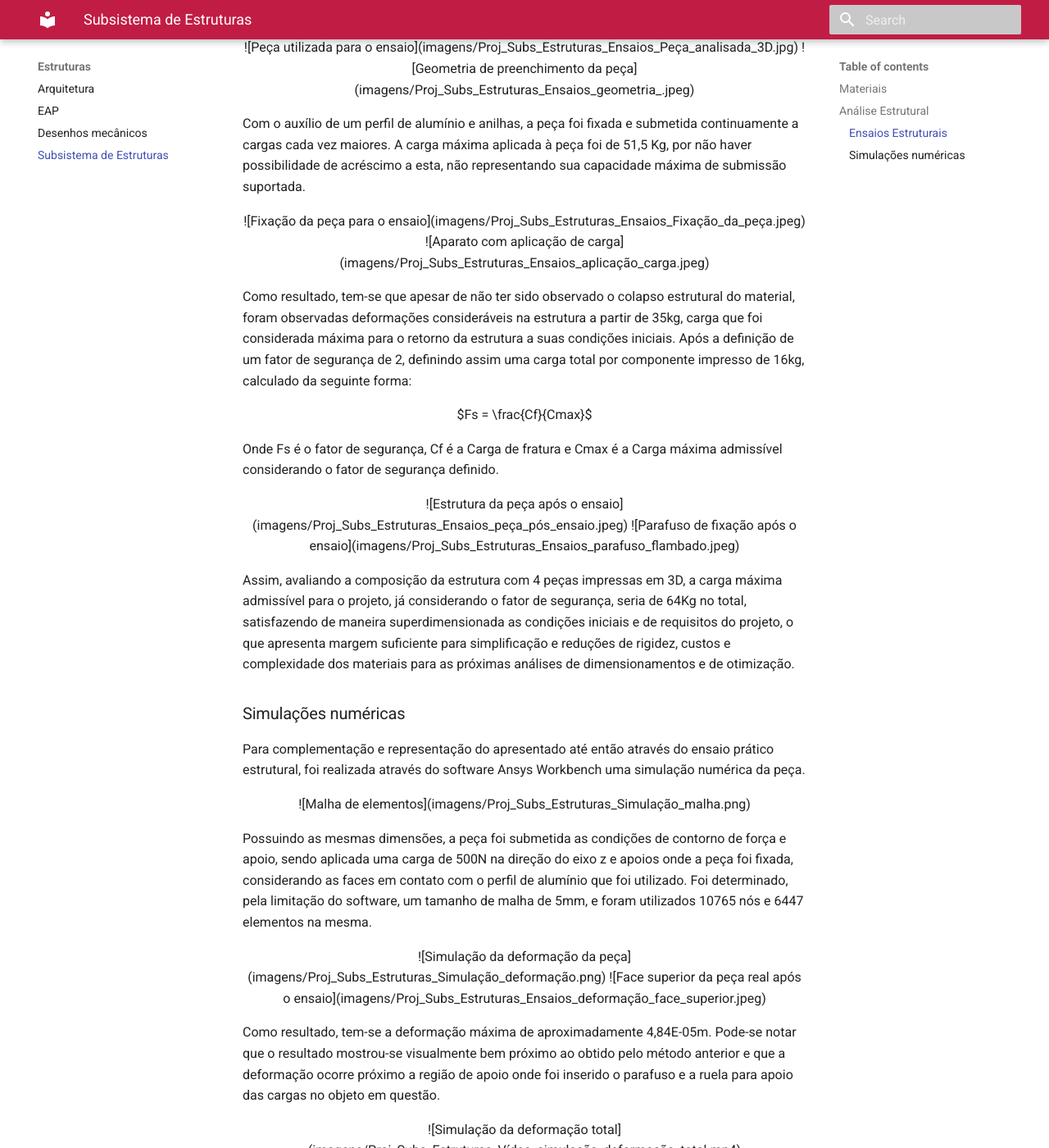
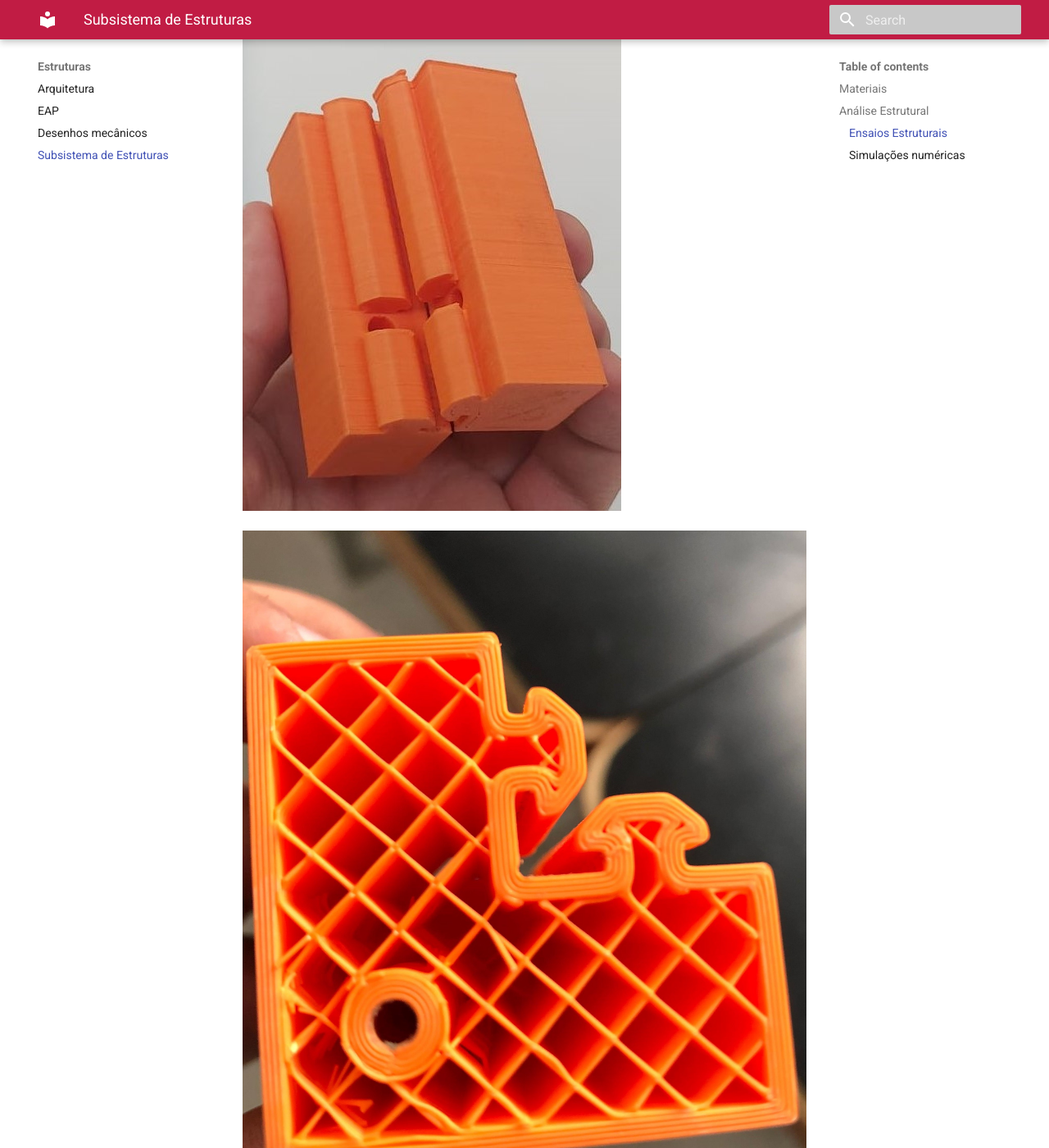
Before and after one commit to Calcioft/ScanPoint, an MkDocs documentation site: the page built from docs/estruturas/Projeto_subsistema_estruturas.md, in a window 1280 px wide and 1400 px high, scrolled down 623 px. Shown: the whole window at 82% size. Built offline with MkDocs 1.6.1 and Material for MkDocs 9.7.7, drawn with Linux system fonts in a browser that asks for light colours; some of the changed text lies outside the part shown.

Commit message:
corrigido imagens

```diff
--- a/docs/estruturas/Projeto_subsistema_estruturas.md
+++ b/docs/estruturas/Projeto_subsistema_estruturas.md
@@ -12,28 +12,24 @@ texto
 
 Graças aos pontos de restrição a quantidade de normas e trabalhos em peças em impressão 3D, optou-se pela realização de um ensaio para avaliação de integridade estrutural simples onde uma peça de testes foi elaborada e submetida a diversas quantidades de cargas com o intuito de validar seu uso para a aplicação desejada no projeto. A peça em estudo foi fabricada a partir do material PLA (biopolímero ácido poliláctico), com configuração de densidade de preenchimento de 10% do tipo zigue-zague e com 4 paredes de 0,88mm de espessura.
 
-<div align="center">
 
-![Peça utilizada para o ensaio](imagens/Proj_Subs_Estruturas_Ensaios_Peça_analisada_3D.jpg)
+![Peça utilizada para o ensaio](../estruturas/imagens/Proj_Subs_Estruturas_Ensaios_Peça_analisada_3D.jpg)
 
 <!--<img src="imagens/Proj_Subs_Estruturas_Ensaios_Peça_analisada_3D.jpg" alt="Peça utilizada para o ensaio" width="120" height="120">-->
 
 <!--<img width="100" title="Peça utilizada para o ensaio" src="imagens/Proj_Subs_Estruturas_Ensaios_Peça_analisada_3D.jpg"/> -->
 
-![Geometria de preenchimento da peça](imagens/Proj_Subs_Estruturas_Ensaios_geometria_.jpeg)
+![Geometria de preenchimento da peça](../estruturas/imagens/Proj_Subs_Estruturas_Ensaios_geometria_.jpeg)
 
-</div>
 
 
 Com o auxílio de um perfil de alumínio e anilhas, a peça foi fixada e submetida continuamente a cargas cada vez maiores. A carga máxima aplicada à peça foi de 51,5 Kg, por não haver possibilidade de acréscimo a esta, não representando sua capacidade máxima de submissão suportada.
 
-<div align="center">
 
-![Fixação da peça para o ensaio](imagens/Proj_Subs_Estruturas_Ensaios_Fixação_da_peça.jpeg)
+![Fixação da peça para o ensaio](../estruturas/imagens/Proj_Subs_Estruturas_Ensaios_Fixação_da_peça.jpeg)
 
-![Aparato com aplicação de carga](imagens/Proj_Subs_Estruturas_Ensaios_aplicação_carga.jpeg)
+![Aparato com aplicação de carga](../estruturas/imagens/Proj_Subs_Estruturas_Ensaios_aplicação_carga.jpeg)
 
-</div>
 
 Como resultado, tem-se que apesar de não ter sido observado o colapso estrutural do material, foram observadas deformações consideráveis na estrutura a partir de 35kg, carga que foi considerada máxima para o retorno da estrutura a suas condições iniciais. Após a definição de um fator de segurança de 2, definindo assim uma carga total por componente impresso de 16kg, calculado da seguinte forma:
 
@@ -45,13 +41,11 @@ $Fs = \frac{Cf}{Cmax}$
 
 Onde Fs é o fator de segurança, Cf é a Carga de fratura e Cmax é a Carga máxima admissível considerando o fator de segurança definido.
 
-<div align="center">
 
-![Estrutura da peça após o ensaio](imagens/Proj_Subs_Estruturas_Ensaios_peça_pós_ensaio.jpeg)
+![Estrutura da peça após o ensaio](../estruturas/imagens/Proj_Subs_Estruturas_Ensaios_peça_pós_ensaio.jpeg)
 
-![Parafuso de fixação após o ensaio](imagens/Proj_Subs_Estruturas_Ensaios_parafuso_flambado.jpeg)
+![Parafuso de fixação após o ensaio](../estruturas/imagens/Proj_Subs_Estruturas_Ensaios_parafuso_flambado.jpeg)
 
-</div>
 
 Assim, avaliando a composição da estrutura com 4 peças impressas em 3D, a carga máxima admissível para o projeto, já considerando o fator de segurança, seria de 64Kg no total, satisfazendo de maneira superdimensionada as condições iniciais e de requisitos do projeto, o que apresenta margem suficiente para simplificação e reduções de rigidez, custos e complexidade dos materiais para as próximas análises de dimensionamentos e de otimização.
 
@@ -60,27 +54,16 @@ Assim, avaliando a composição da estrutura com 4 peças impressas em 3D, a car
 
 Para complementação e representação do apresentado até então através do ensaio prático estrutural, foi realizada através do software Ansys Workbench uma simulação numérica da peça.
 
-<div align="center">
 
-![Malha de elementos](imagens/Proj_Subs_Estruturas_Simulação_malha.png)
+![Malha de elementos](../estruturas/imagens/Proj_Subs_Estruturas_Simulação_malha.png)
 
-</div>
 
 Possuindo as mesmas dimensões, a peça foi submetida as condições de contorno de força e apoio, sendo aplicada uma carga de 500N na direção do eixo z e apoios onde a peça foi fixada, considerando as faces em contato com o perfil de alumínio que foi utilizado. Foi determinado, pela limitação do software, um tamanho de malha de 5mm, e foram utilizados 10765 nós e 6447 elementos na mesma.
 
-<div align="center">
 
-![Simulação da deformação da peça](imagens/Proj_Subs_Estruturas_Simulação_deformação.png)
+![Simulação da deformação da peça](../estruturas/imagens/Proj_Subs_Estruturas_Simulação_deformação.png)
 
-![Face superior da peça real após o ensaio](imagens/Proj_Subs_Estruturas_Ensaios_deformação_face_superior.jpeg)
+![Face superior da peça real após o ensaio](../estruturas/imagens/Proj_Subs_Estruturas_Ensaios_deformação_face_superior.jpeg)
 
-</div>
 
 Como resultado, tem-se a deformação máxima de aproximadamente 4,84E-05m. Pode-se notar que o resultado mostrou-se visualmente bem próximo ao obtido pelo método anterior e que a deformação ocorre próximo a região de apoio onde foi inserido o parafuso e a ruela para apoio das cargas no objeto em questão.
-
-<div align="center">
-
-![Simulação da deformação total](imagens/Proj_Subs_Estruturas_Vídeo_simulação_deformação_total.mp4)
-
-
-</div>
```
Also changed, not shown: docs/estruturas/arquitetura_subs_estruturas.md (+6 -15 lines).
